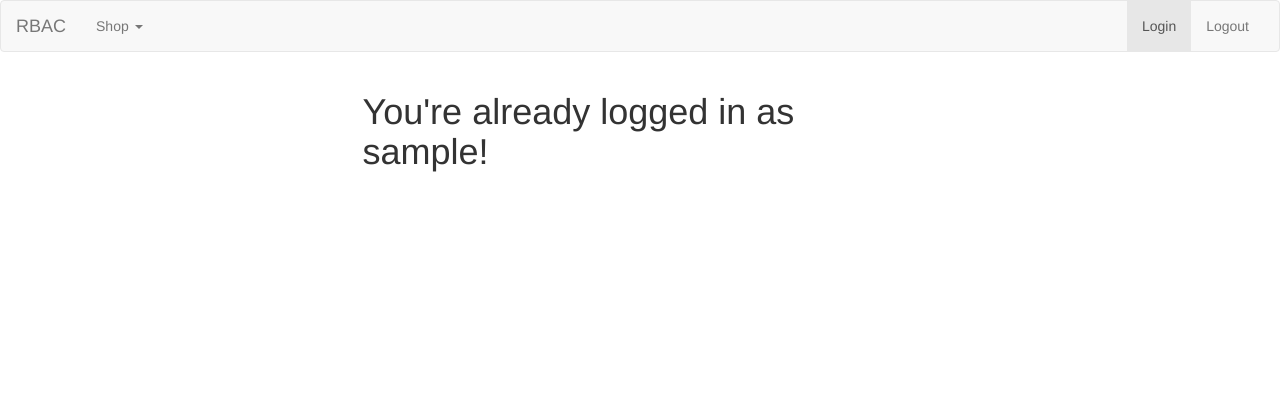
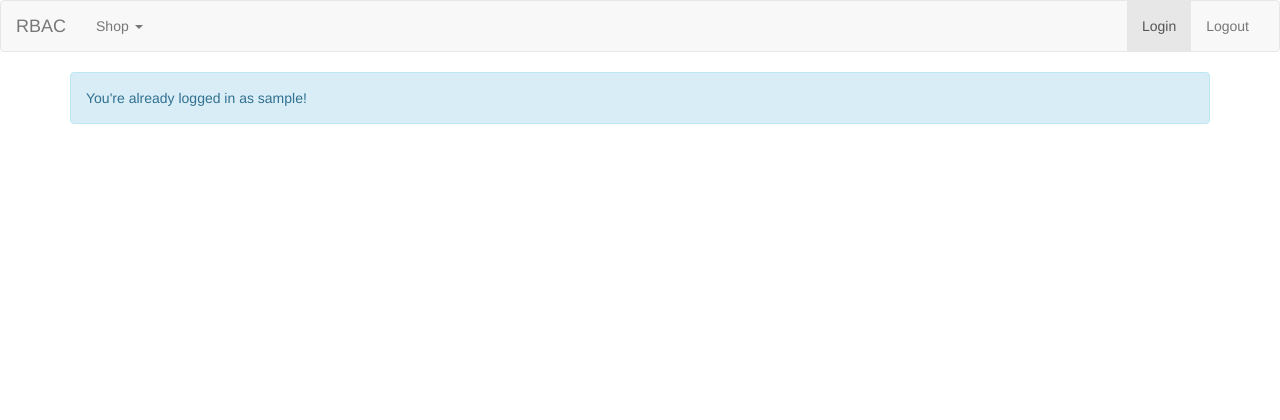
Before and after one commit to masharialrasheed/comp344, a PHP site: page /LoginShopper.php in a window 1280 px wide. Shown: the top 420 px of the page. Run offline with PHP 8.4, Linux system fonts and the light colour scheme; the visitor is signed in with stand-in values (Sample User, id 1); data that the repository does not hold is empty.

Commit message:
Used alert for already logged in shopper alert, Added forbidden page with alert

```diff
--- a/comp344-src/public/LoginShopper.php
+++ b/comp344-src/public/LoginShopper.php
@@ -46,11 +46,7 @@
 <?php if (isset($_SESSION['username'])) { ?>
 
   <div class="container content">
-    <div class="row">
-      <div class="col-sm-6 col-sm-offset-3">
-        <h1>You're already logged in as <?php echo $_SESSION['username'] ?>!</h1>
-      </div>
-    </div>
+    <div class="alert alert-info">You're already logged in as <?php echo $_SESSION['username'] ?>!</div>
   </div>
 
 <?php } else { ?>
```
Also changed, not shown: comp344-src/public/Forbidden.php (added, +19 -0 lines).
